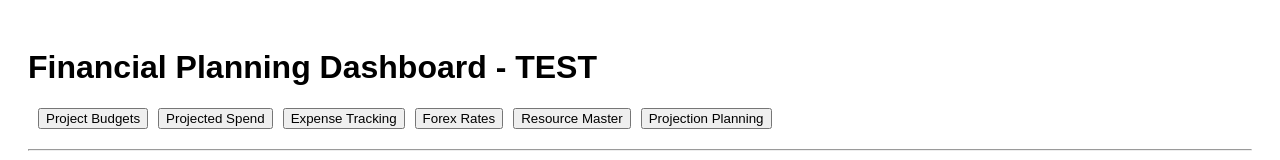
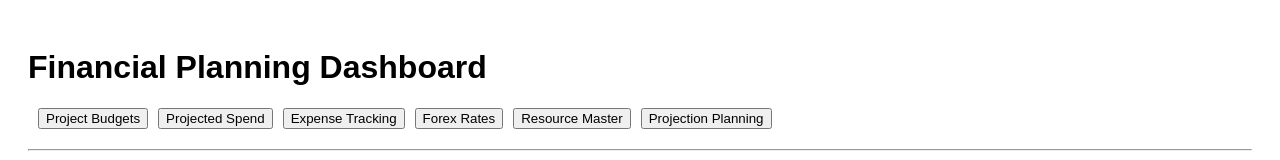
Before and after one commit to pinaki-GH/budget-tracker, a Next.js app: page / in a window 1280 px wide. Shown: the top 160 px of the page. Built offline with nearby package versions, Linux system fonts and the light colour scheme.

Commit message:
Update page.js

```diff
--- a/app/page.js
+++ b/app/page.js
@@ -567,7 +567,7 @@ if (projectBurnRate > 0) {
   return (
     <div style={{ padding: 20, fontFamily: 'Arial' }}>
 
-      <h1>Financial Planning Dashboard - TEST</h1>
+      <h1>Financial Planning Dashboard</h1>
 
       {/* Navigation */}
       <div style={{ marginBottom: 20 }}>
```
